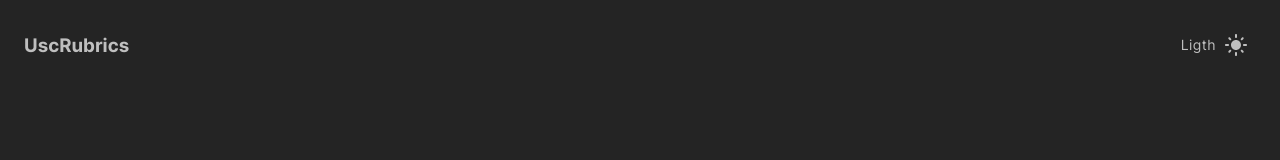
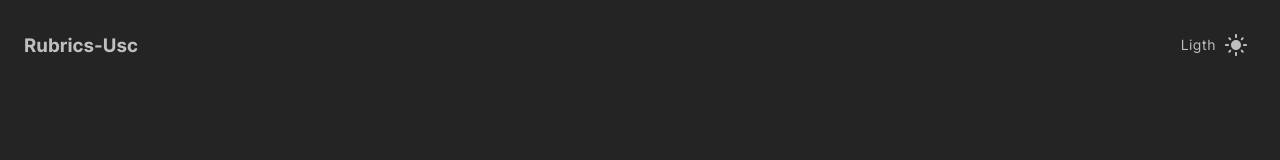
Before and after one commit to juanvillotausc/rubricasUSC, a React (Vite) app: page /#/ in a window 1280 px wide. Shown: the top 160 px of the page. Built offline with nearby package versions, Linux system fonts and the light colour scheme.

Commit message:
Cambio en titulo navbar

```diff
--- a/src/components/Navbar.jsx
+++ b/src/components/Navbar.jsx
@@ -21,7 +21,7 @@ const Navbar = () => {
             <ToolbarContainer>
                 <Toolbar style={{ alignItems: 'left', minHeight: 90 }}>
                     <Link style={{ textDecoration: 'none', flexGrow: 1 }} to="/">
-                        <Logo>UscRubrics</Logo>
+                        <Logo>Rubrics-Usc</Logo>
                     </Link>
                     <Button
                         onClick={toggleTheme}
```
